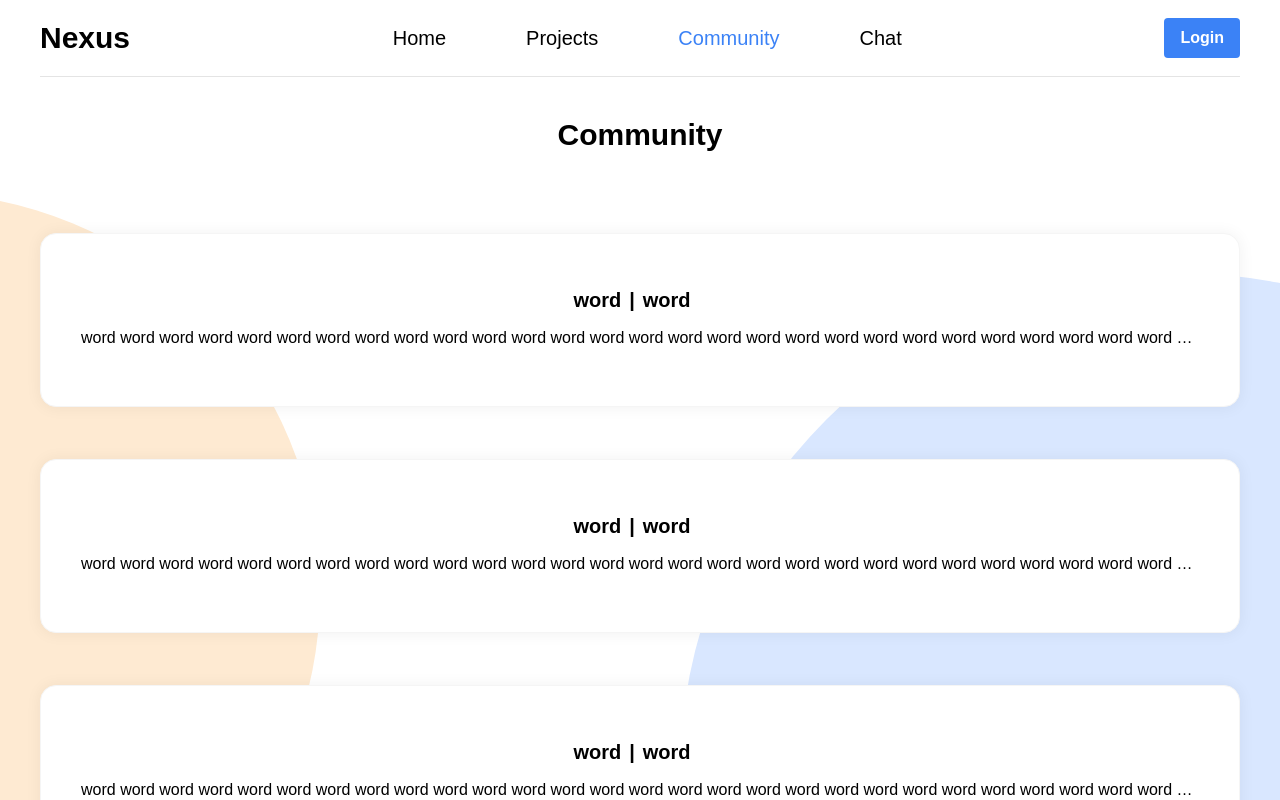
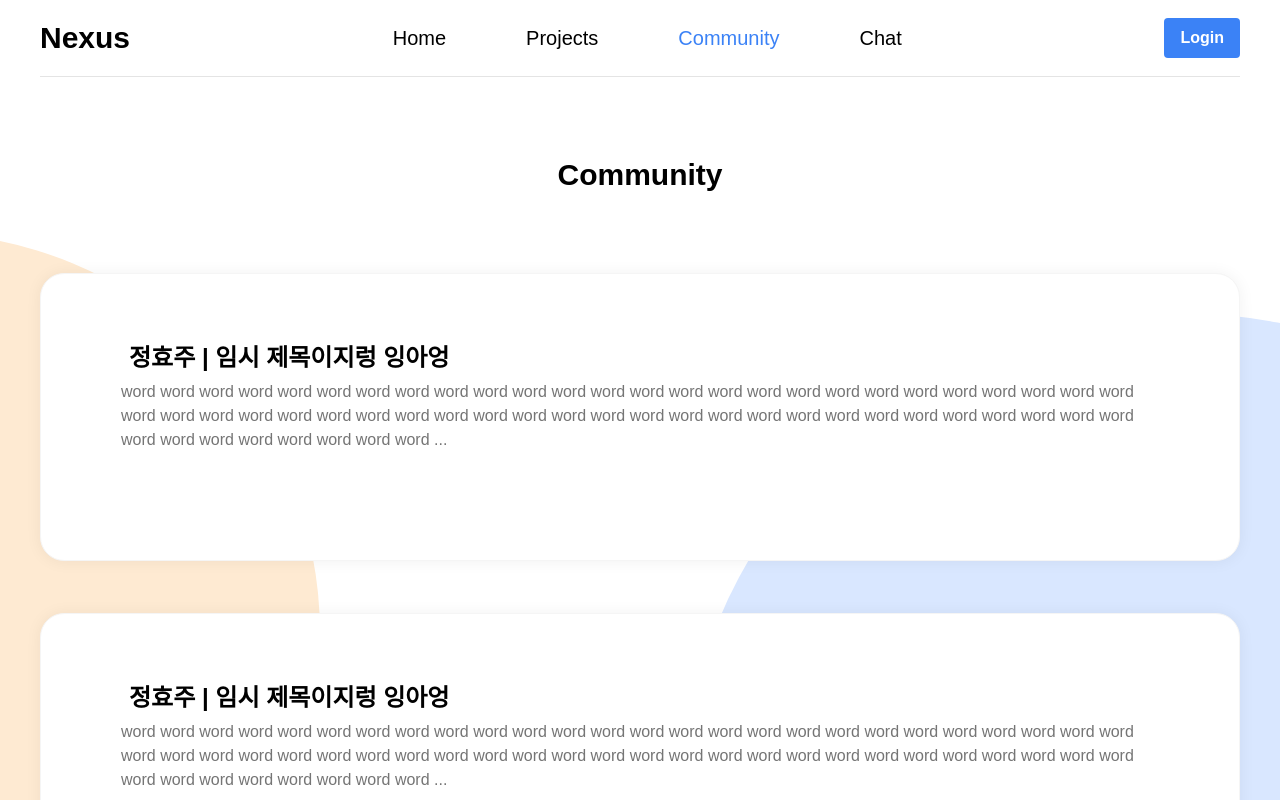
Before and after one commit to wwwcomcomcomcom/nexus-fe, a React (Vite) app: page /posts in a window 1280 px wide. Shown: the top 800 px of the page. Built offline with nearby package versions, Linux system fonts and the light colour scheme; a web font is replaced by a local one.

Commit message:
디자인 반영영

```diff
--- a/src/component/projectCard/PostCard.tsx
+++ b/src/component/projectCard/PostCard.tsx
@@ -9,32 +9,31 @@ interface PostCardProps extends DivProps {
 export default function PostCard(props: PostCardProps) {
   const navigate = useNavigate();
 
+  const truncatedContent =
+    props.post.content.length > 300
+      ? props.post.content.substring(0, 300) + "..."
+      : props.post.content;
+
   return (
     <div
       className={
-        "cursor-pointer px-10 mt-4 pt-10 pb-14 rounded-2xl text-projectCard-foreground shadow-[0px_0.5px_15px_1px_rgb(0,0,0,0.05)] border border-neutral-100 bg-white z-0 hover:scale-105 transition justify-items-center " +
+        "overflow-hidden cursor-pointer h-fit px-20 mt-4 pt-14 pb-24 rounded-3xl text-projectCard-foreground shadow-[0px_0.5px_15px_1px_rgb(0,0,0,0.05)] border border-neutral-100 bg-white z-0 hover:scale-105 transition justify-items-center " +
         props.className
       }
       onClick={() => navigate(`/post/${props.post.id}`)}
       data-v0-t="card"
     >
-      <div className="space-y-1.5 flex flex-col md:flex-row md:items-center md:justify-between py-3">
-        <div
-          style={{ maxWidth: "70%" }}
-          className="flex items-center space-x-4"
-        >
-          <h2 style={{ maxWidth: "70%" }} className="text-xl font-bold !mr-4">
+      <div className="space-y-1.5 flex flex-col py-3 text-start w-[100%]">
+        <div style={{ maxWidth: "70%" }} className="flex space-x-4">
+          <div className="text-2xl font-bold">
+            <span className="ml-2">{props.post.user}</span>
+            <span> | </span>
             <span className="mr-2">{props.post.name}</span>
-            <span>|</span>
-            <span className="ml-2">{props.post.user}</span>
-          </h2>
+          </div>
         </div>
-      </div>
-      <div className="grid gap-2 text-base ">
-        <p className=" truncate ">{props.post.content}</p>
-        {/* <p className="text-sm text-gray-500 dark:text-gray-400">
-          Updated 2 days ago
-        </p> */}
+        <div className="grid gap-2 text-[#757575] ">
+          <p>{truncatedContent}</p>
+        </div>
       </div>
     </div>
   );
--- a/src/page/PostListPage.tsx
+++ b/src/page/PostListPage.tsx
@@ -10,10 +10,15 @@ export default function PostListPage() {
   return (
     <div className="flex flex-col w-full h-full ">
       <div className="flex flex-row w-full px-10 place-content-between justify-center ">
-        <h1 className="text-3xl font-bold text-center py-10">Community</h1>
+        <h1 className="text-3xl font-bold text-center pt-20 pb-10">
+          Community
+        </h1>
         {userStore.isLogin() && (
           <div className="flex flex-row items-center">
-            <button className="bg-blue-400 rounded-md h-10 px-3" onClick={() => navigate("/createPost")}>
+            <button
+              className="bg-blue-400 rounded-md h-10 px-3"
+              onClick={() => navigate("/createPost")}
+            >
               Create Post
             </button>
           </div>
--- a/src/shared/apiMockup.ts
+++ b/src/shared/apiMockup.ts
@@ -108,9 +108,9 @@ export function generatePostEntity(words?: string[]): PostEntity {
   }
   const postEntity: PostEntity = {
     id: randomId(),
-    name: words[0],
+    name: "임시 제목이지렁 잉아엉",
     content: words.slice(3).join(" "),
-    user: words[0],
+    user: "정효주",
   };
   return postEntity;
 }
```
